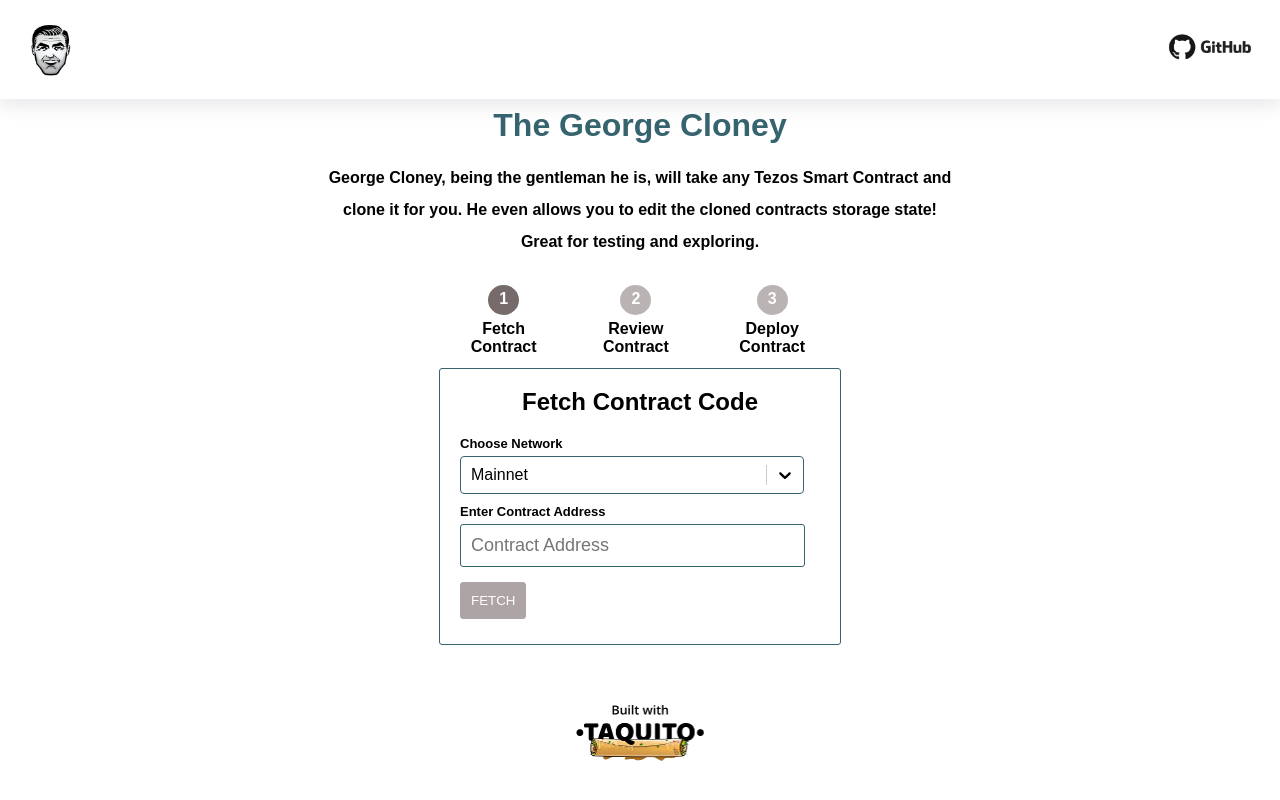
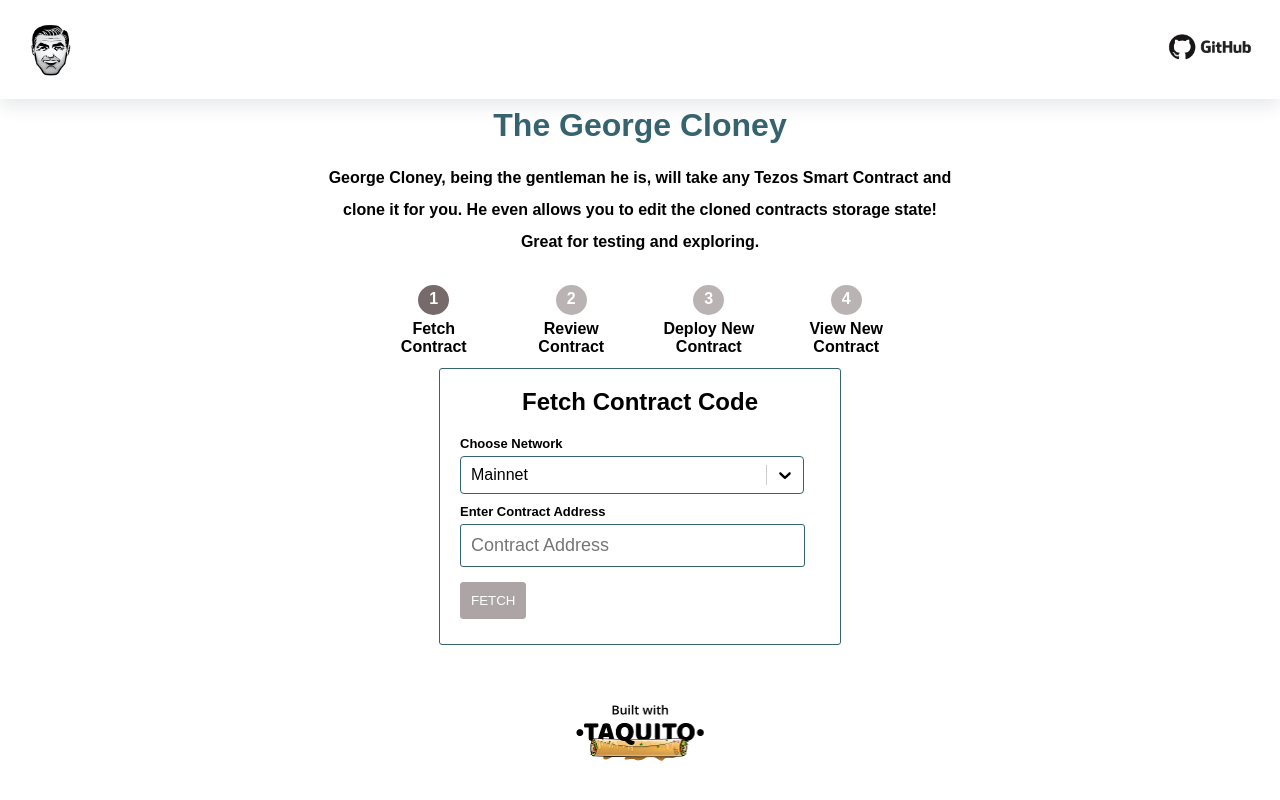
Before and after one commit to ecadlabs/george-cloney, a React (Create React App) app: page / in a window 1280 px wide. Built offline with nearby package versions, Linux system fonts and the light colour scheme.

Commit message:
chore: add 4th step

```diff
--- a/src/App.tsx
+++ b/src/App.tsx
@@ -99,6 +99,7 @@ const App: React.FC = (): ReactElement => {
           return originationOp.contract();
         })
         .then((contract) => {
+          console.log(contract);
           // Remove contract launch snackbar message
           setLoading(false);
           showSnackbar(false);
--- a/src/components/WizardControls/index.tsx
+++ b/src/components/WizardControls/index.tsx
@@ -6,7 +6,6 @@ const Dots = (props: WizardControlsProps): ReactElement => {
   const { code, signer, currentStep, setCurrentStep } = props;
 
   const handleStepClick = (e: any) => {
-    console.log(typeof e.target.innerText);
     switch (e.target.innerText) {
       case "1":
         return setCurrentStep(1);
@@ -15,6 +14,9 @@ const Dots = (props: WizardControlsProps): ReactElement => {
         break;
       case "3":
         if (code.length > 0) return setCurrentStep(3);
+        break;
+      case "4":
+        if (code.length > 0) return setCurrentStep(4);
         break;
     }
   };
@@ -27,17 +29,22 @@ const Dots = (props: WizardControlsProps): ReactElement => {
           <br />
           Fetch Contract
         </div>
-        <div onClick={() => (code.length > 0 ? setCurrentStep(2) : null)}>
+        <div onClick={handleStepClick}>
           <span className={` ${code.length > 0 ? "dot completed" : "dot"} ${currentStep === 2 ? "active" : ""}`}>
             2
           </span>
           <br />
           Review Contract
         </div>
-        <div onClick={() => (code.length > 0 ? setCurrentStep(3) : null)}>
+        <div onClick={handleStepClick}>
           <span className={`${signer ? "dot completed" : "dot"} ${currentStep === 3 ? "active" : ""}`}>3</span>
           <br />
-          Deploy Contract
+          Deploy New Contract
+        </div>
+        <div onClick={handleStepClick}>
+          <span className={`${signer ? "dot completed" : "dot"} ${currentStep === 4 ? "active" : ""}`}>4</span>
+          <br />
+          View New Contract
         </div>
       </div>
     </div>
--- a/src/components/WizardControls/styles.css
+++ b/src/components/WizardControls/styles.css
@@ -1,7 +1,7 @@
 .dots-container {
   margin: 0 auto;
   margin-bottom: 12px;
-  width: 400px;
+  width: 550px;
 }
 
 .completed {
@@ -46,4 +46,5 @@
   display: inline !important;
   margin-right: 20px;
   margin-left: 20px;
+  width: 120px;
 }
```
